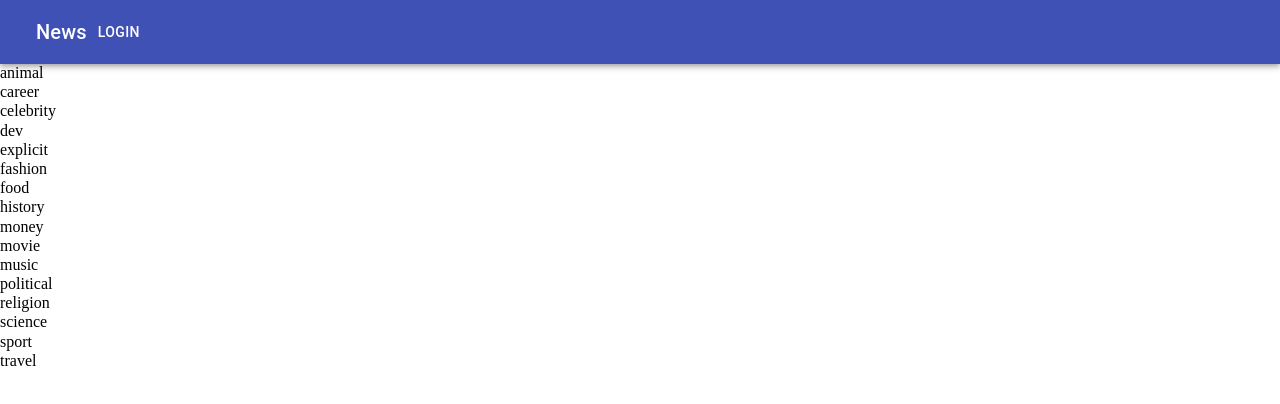
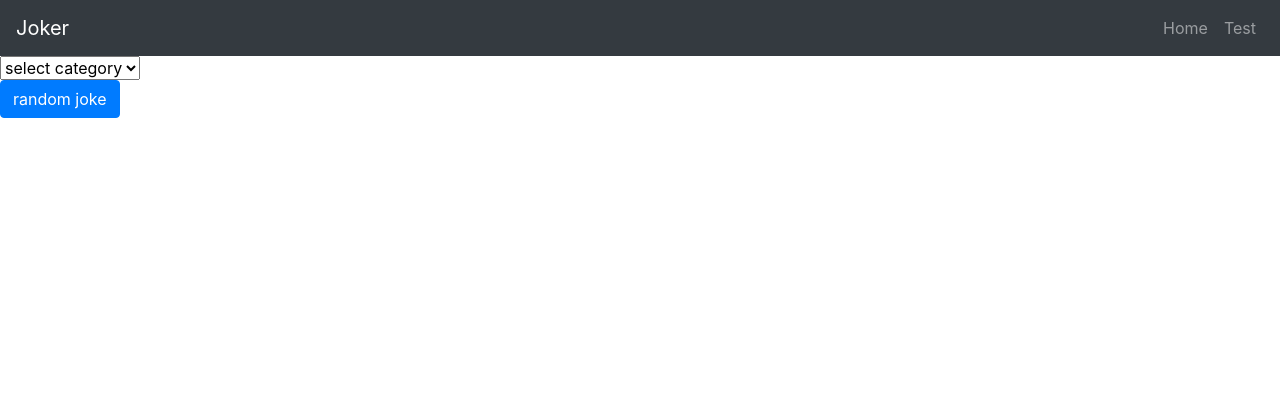
Before and after one commit to bondeveloper/joker, a React (Create React App) app in the folder client/: page / in a window 1280 px wide. Shown: the top 404 px of the page. Built offline with nearby package versions, Linux system fonts and the light colour scheme.

Commit message:
Work in progress. Added apollo client and set it globally

```diff
--- a/client/package.json
+++ b/client/package.json
@@ -3,6 +3,7 @@
   "version": "0.1.0",
   "private": true,
   "dependencies": {
+    "@apollo/client": "^3.3.11",
     "@material-ui/core": "^4.11.3",
     "@testing-library/jest-dom": "^5.11.4",
     "@testing-library/react": "^11.1.0",
@@ -13,9 +14,11 @@
     "@types/react-dom": "^17.0.0",
     "@types/react-router-dom": "^5.1.7",
     "bootstrap": "^4.6.0",
+    "graphql": "^15.5.0",
     "react": "^17.0.1",
     "react-bootstrap": "^1.5.1",
     "react-dom": "^17.0.1",
+    "react-redux": "^7.2.2",
     "react-router-dom": "^5.2.0",
     "react-scripts": "4.0.3",
     "typescript": "^4.1.2",
--- a/client/public/index.html
+++ b/client/public/index.html
@@ -24,7 +24,13 @@
       work correctly both with client-side routing and a non-root public URL.
       Learn how to configure a non-root public URL by running `npm run build`.
     -->
-    <title>React App</title>
+    <link
+      rel="stylesheet"
+      href="https://cdn.jsdelivr.net/npm/bootstrap@4.6.0/dist/css/bootstrap.min.css"
+      integrity="sha384-B0vP5xmATw1+K9KRQjQERJvTumQW0nPEzvF6L/Z6nronJ3oUOFUFpCjEUQouq2+l"
+      crossorigin="anonymous"
+    />
+    <title>Joker</title>
   </head>
   <body>
     <noscript>You need to enable JavaScript to run this app.</noscript>
--- a/client/src/components/app/app.tsx
+++ b/client/src/components/app/app.tsx
@@ -1,14 +1,18 @@
 import React from 'react';
 import { BrowserRouter as Router, Switch, Route } from 'react-router-dom';
+import { ApolloProvider } from '@apollo/client';
 
 import '../../shared/styles';
 
 import Header from '../header/header';
 import Home from '../pages/home/home';
 import Test from '../pages/test/test';
+import client from '../../shared/apollo-client';
 
 const App: React.FC = () => {
+    console.log(client);
     return (
+       <ApolloProvider client={client}>
             <Router>
                 <Header />
                 <Switch>
@@ -16,6 +20,7 @@ const App: React.FC = () => {
                     <Route path='/'><Home /></Route>
                 </Switch>
             </Router>
+       </ApolloProvider>
     );
 };
 
--- a/client/src/components/header/header.tsx
+++ b/client/src/components/header/header.tsx
@@ -1,12 +1,7 @@
 import React from 'react';
 import { NavLink } from 'react-router-dom';
-
-import { makeStyles } from '@material-ui/core/styles';
-import AppBar from '@material-ui/core/AppBar';
-import Toolbar from '@material-ui/core/Toolbar';
-import Typography from '@material-ui/core/Typography';
-import Button from '@material-ui/core/Button';
-import IconButton from '@material-ui/core/IconButton';
+import Navbar from 'react-bootstrap/Navbar';
+import Nav from 'react-bootstrap/Nav';
 
 
 // import classes from '../header.css';
@@ -17,16 +12,18 @@ const Header: React.FC = () => {
     return (
         <header>
             <nav>
-                <AppBar position="static">
-                    <Toolbar>
-                        <IconButton edge="start"  color="inherit" aria-label="menu">
-                        </IconButton>
-                        <Typography variant="h6" >
-                            News
-                        </Typography>
-                        <Button color="inherit">Login</Button>
-                    </Toolbar>
-                </AppBar>
+                <Navbar bg="dark" variant="dark">
+                    <Navbar.Brand href="#home">
+                        Joker
+                    </Navbar.Brand>
+                    <Navbar.Toggle aria-controls="responsive-navbar-nav" />
+                    <Navbar.Collapse id="responsive-navbar-nav">
+                    <Nav className="ml-auto">
+                        <Nav.Link href='/'>Home</Nav.Link>
+                        <Nav.Link href='/test'>Test</Nav.Link>
+                    </Nav>
+                    </Navbar.Collapse>
+                </Navbar>
             </nav>
         </header>
     );
--- a/client/src/components/pages/home/categories-list/categories-list.tsx
+++ b/client/src/components/pages/home/categories-list/categories-list.tsx
@@ -1,16 +1,24 @@
-import React from 'react';
+import React, { useState } from 'react';
 
 
 interface CategoryListProps {
     categories: string[]
 }
 
+
 const CategoriesList: React.FC< CategoryListProps > = ( { categories }: CategoryListProps ) => {
+    const [ category, setCategory ] = useState('');
+
+    const onChangedHandler = ( e: React.ChangeEvent<HTMLSelectElement> ): void => setCategory(e.currentTarget.value);
+
     return (
         <div>
-            { categories.map( cat => (
-                <option key={cat}> {cat}</option>
-            ))}
+            <select onChange={onChangedHandler}>
+                <option value=''>select category</option>
+                { categories.map( cat => (
+                    <option key={cat} value={cat}> {cat}</option>
+                ))}
+            </select>
         </div>
     )
 };
--- a/client/src/components/pages/home/home.tsx
+++ b/client/src/components/pages/home/home.tsx
@@ -1,29 +1,16 @@
 import React from 'react';
+import Button from 'react-bootstrap/Button';
 
+import { useGetCategories } from '../../../hooks/categories/useGetCategories';
 import CategoriesList from './categories-list/categories-list';
 
 const Home: React.FC = () => {
-    const categories: string[] = [
-        'animal',
-        'career',
-        'celebrity',
-        'dev',
-        'explicit',
-        'fashion',
-        'food',
-        'history',
-        'money',
-        'movie',
-        'music',
-        'political',
-        'religion',
-        'science',
-        'sport',
-        'travel'
-    ]
+    // I should remember to try and move this to the redux store to highlight redux knowledge
+    const categories = useGetCategories();
     return (
         <div>
-            <CategoriesList categories={categories}/>
+            <CategoriesList categories={categories || []}/>
+            <Button variant='primary'>random joke</Button>
         </div>
     )
 };
--- a/client/src/components/pages/test/test.tsx
+++ b/client/src/components/pages/test/test.tsx
@@ -1,8 +1,12 @@
 import React from 'react';
+
+import Alert from 'react-bootstrap/Alert';
 
 const Test: React.FC = () => {
     return (
-        <h1>Test page that routing works</h1>
+        <Alert variant='danger'>
+            Hi! This is a dummy page that was created to test routing
+        </Alert>
     )
 };
 
--- /dev/null
+++ b/client/src/hooks/categories/useGetCategories.ts
@@ -0,0 +1,17 @@
+import { gql, useQuery } from '@apollo/client';
+
+const GET_CATEGORIES = gql`
+    query GetCategories {
+        categories
+    }
+`
+
+
+export const useGetCategories = (): string[] | undefined => {
+    const { loading, error, data } = useQuery(GET_CATEGORIES);
+
+    return data?.categories;
+}
+
+
+// export const useGetCategories = () => useQuery(GET_CATEGORIES);
--- /dev/null
+++ b/client/src/shared/apollo-client.ts
@@ -0,0 +1,8 @@
+import { ApolloClient, InMemoryCache } from '@apollo/client';
+
+const client = new ApolloClient({
+  uri: 'http://localhost:5000',
+  cache: new InMemoryCache()
+});
+
+export default client;
--- a/client/src/shared/interfaces/category.tsx
+++ /dev/null
@@ -1,3 +0,0 @@
-export interface Category {
-    name: string
-}
```
Also changed, not shown: 1 other file (tests, documents, lock files or other folders). Lines whose indentation alone changed are shown as unchanged.
